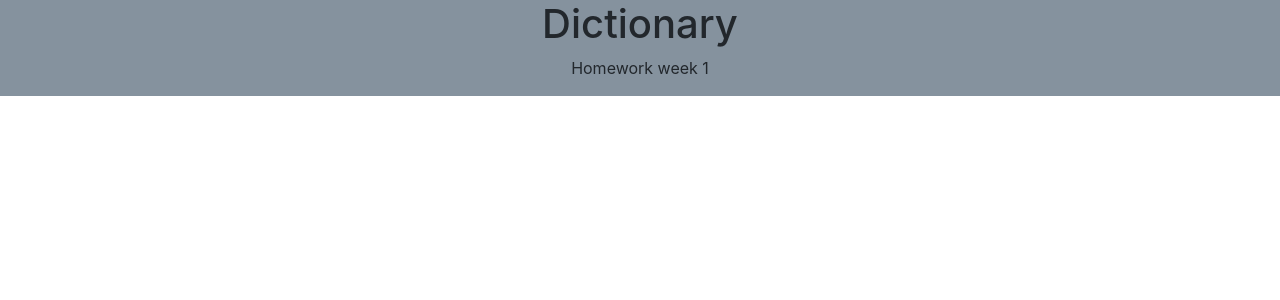
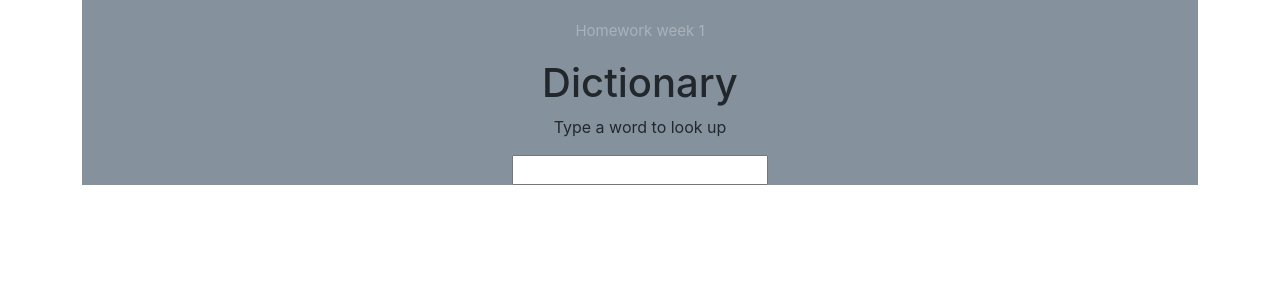
Before and after one commit to miss-ping/Dictionary-app-2, a React (Create React App) app: page / in a window 1280 px wide. Shown: the top 300 px of the page. Built offline with nearby package versions, Linux system fonts and the light colour scheme.

Commit message:
Created search form

```diff
--- a/src/App.css
+++ b/src/App.css
@@ -12,5 +12,11 @@
 }
 
 .App-link {
-  color: #61dafb;
+  color: #61fbb3;
 }
+
+.Homework {
+  margin-top: 20px;
+  font-size: 15px;
+  color: #a9b2bb;
+}
--- a/src/App.js
+++ b/src/App.js
@@ -1,13 +1,17 @@
-import logo from "./logo.svg";
 import "./App.css";
+import Dictionary from "./Dictionary";
 
 function App() {
   return (
     <div className="App">
-      <header className="App-header">
-        <h1>Dictionary</h1>
-        <p>Homework week 1</p>
-      </header>
+      <div className="container">
+        <header className="App-header">
+          <p className="Homework">Homework week 1</p>
+          <h1>Dictionary</h1>
+          <p className="Subtitle">Type a word to look up</p>
+          <Dictionary />
+        </header>
+      </div>
     </div>
   );
 }
--- /dev/null
+++ b/src/Dictionary.css
@@ -0,0 +1,3 @@
+.Dictionary {
+  color: #c5cdd5;
+}
--- /dev/null
+++ b/src/Dictionary.js
@@ -0,0 +1,22 @@
+import React, { useState } from "react";
+import "./Dictionary.css";
+
+export default function Dictionary() {
+  let [keyword, setkeyword] = useState("");
+
+  function search(event) {
+    event.preventDefault();
+    alert(`${keyword}`);
+  }
+  function handleKeywordChange(event) {
+    setkeyword(event.target.value);
+  }
+
+  return (
+    <div className="Dictionary">
+      <form onSubmit={search}>
+        <input type="search" onChange={handleKeywordChange} />
+      </form>
+    </div>
+  );
+}
```
Also changed, not shown: public/logo192.png (deleted), public/logo512.png (deleted).
